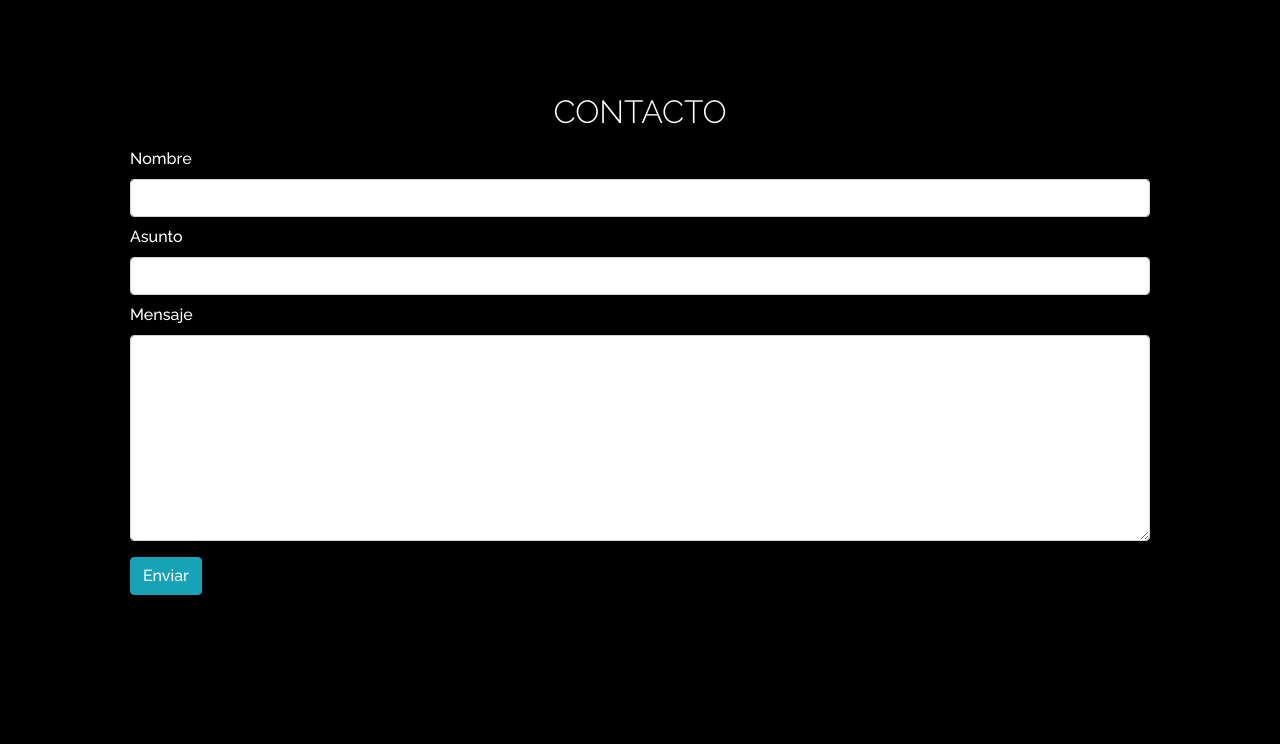
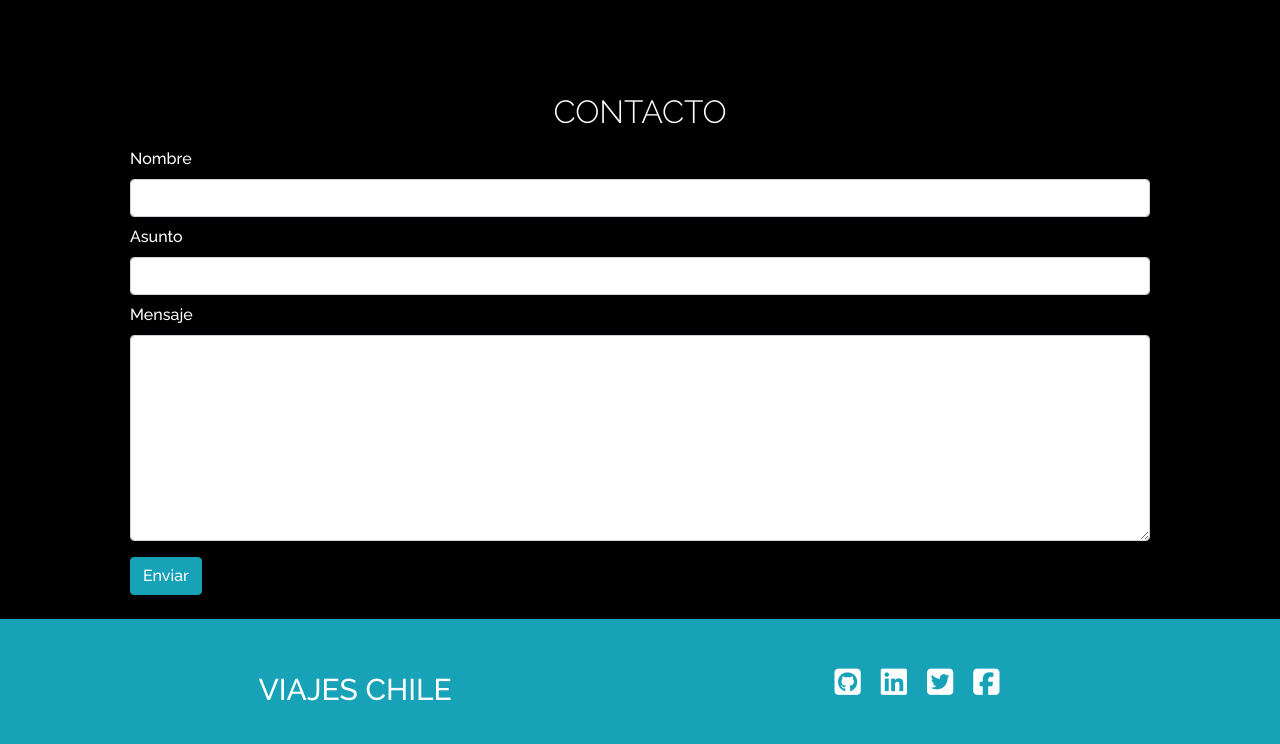
Before and after one commit to Scariu/Viajes-Chile, a plain HTML site: page index.html in a window 1280 px wide. Shown: the part 2173-2917 px from the top of the page. Before the commit the page ends 2792 px from the top, so only its background shows below. Drawn offline with nearby package versions, Linux system fonts and the light colour scheme; files whose address does not match are found by name.

Commit message:
Se crea footer con links a las redes sociales.

```diff
--- a/assets/css/styles.css
+++ b/assets/css/styles.css
@@ -87,3 +87,12 @@ nav a img {
     background-color: var(--celeste-oscuro) !important;
     border-color: var(--celeste-oscuro) !important;
 }
+
+.icon-white-footer {
+    color: var(--blanco);
+    font-size: 30px;
+}
+
+.size-30 {
+    font-size: 30px;
+}
--- a/index.html
+++ b/index.html
@@ -218,6 +218,25 @@
             </div>
         </form>
     </section>
+    <footer class="bgcolorceleste text-center">
+        <div class="container pt-5 pb-3">
+            <div class="row">
+                <div class="col-6">
+                    <p class="white-text size-30">VIAJES CHILE</p>
+                </div>
+                <div class="col-6 d-inline-block">
+                    <a href="https://github.com/Scariu" target="_blank"><i
+                            class="fa-brands fa-square-github icon-white-footer me-3"></i></a>
+                    <a href="https://www.linkedin.com/in/florencia-hidalgo-alarcon/" target="_blank"><i
+                            class="fa-brands fa-linkedin icon-white-footer me-3"></i></a>
+                    <a href="https://twitter.com" target="_blank"><i
+                            class="fa-brands fa-square-twitter icon-white-footer me-3"></i></a>
+                    <a href="https://www.facebook.com" target="_blank"><i
+                            class="fa-brands fa-square-facebook icon-white-footer me-3"></i></a>
+                </div>
+            </div>
+        </div>
+    </footer>
     <!--scripts-->
     <script src="./assets/js//index.js"> </script>
     <script src="https://cdn.jsdelivr.net/npm/bootstrap@5.1.3/dist/js/bootstrap.bundle.min.js"
```
